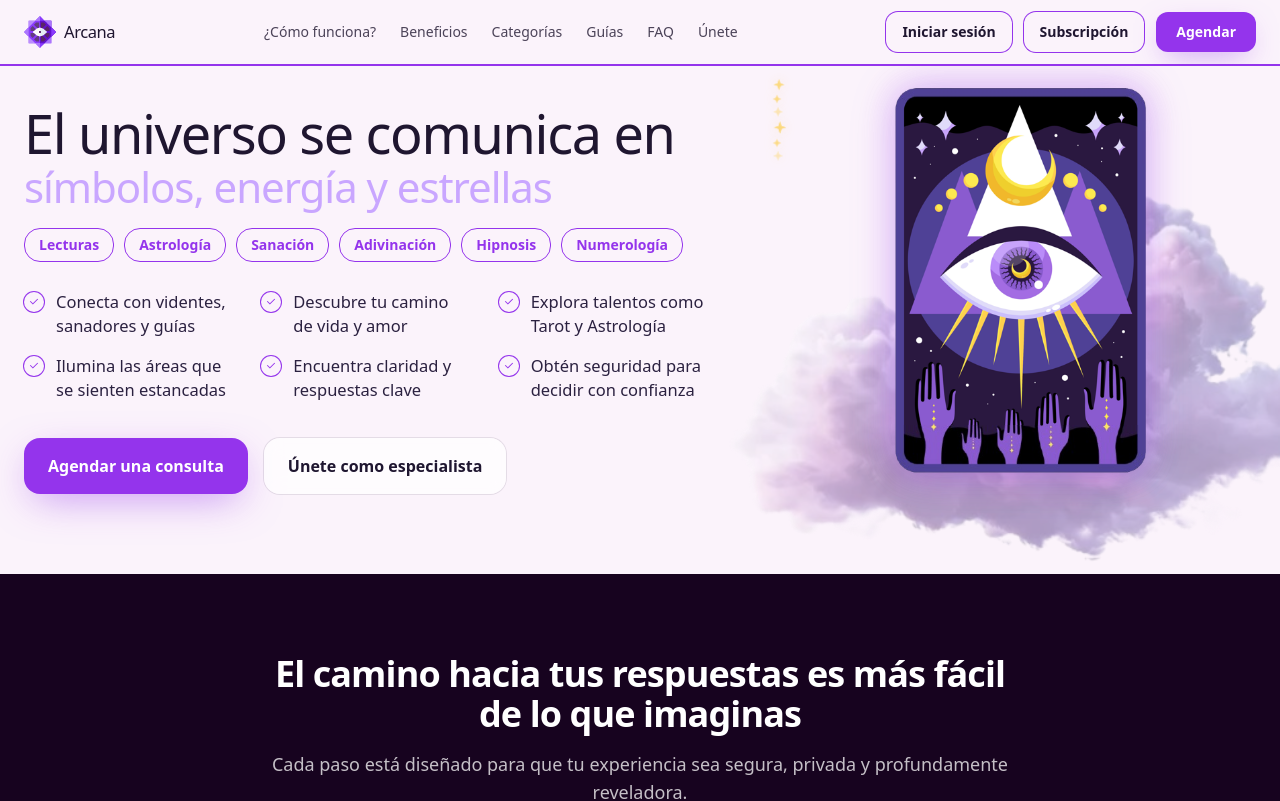
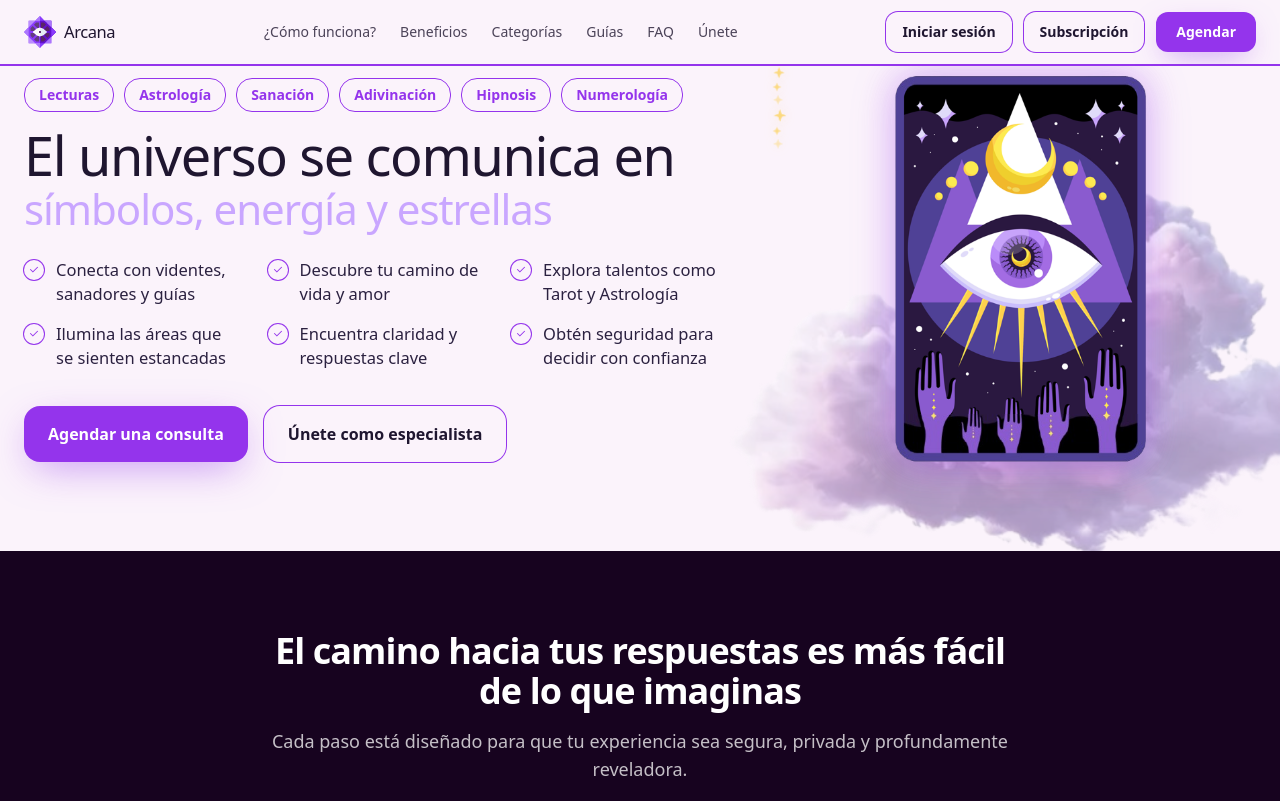
Before and after one commit to arcana302-art/arcana-v2, a Next.js app: page / in a window 1280 px wide. Shown: the top 801 px of the page. Built offline with nearby package versions, Linux system fonts and the light colour scheme.

Commit message:
Update Hero.tsx

```diff
--- a/app/components/Hero.tsx
+++ b/app/components/Hero.tsx
@@ -5,6 +5,7 @@ import Image from 'next/image';
 const HERO_IMG = '/brand/hero-card-eye.png';
 const CLOUD_IMG = '/brand/Nube1.png';
 
+/* Estrella decorativa (borde de la carta) */
 function Star({ id, style, size = 14, delay = '0s', duration = '9s' }: {
   id: string; style?: React.CSSProperties; size?: number; delay?: string; duration?: string;
 }) {
@@ -28,6 +29,7 @@ function Star({ id, style, size = 14, delay = '0s', duration = '9s' }: {
   );
 }
 
+/* Bullet con check morado */
 function Bullet({ children }: { children: React.ReactNode }) {
   return (
     <div className="flex items-start gap-3">
@@ -44,26 +46,19 @@ function Bullet({ children }: { children: React.ReactNode }) {
 export default function Hero() {
   return (
     <section className="relative overflow-hidden bg-[#FBF3FB]">
-      {/* Nube detrás de la carta */}
+      {/* Nube detrás de la carta (no se toca la línea del header) */}
       <div className="pointer-events-none absolute inset-0 z-[2]">
         <img src={CLOUD_IMG} alt="" className="cloud-img" aria-hidden="true" />
       </div>
 
       {/* Contenido */}
       <div className="relative z-10 mx-auto max-w-7xl px-6 pb-16 lg:pb-20">
-        <div className="grid grid-cols-12 items-center gap-y-10 lg:gap-x-12">
-          {/* Texto */}
+        <div className="grid grid-cols-12 items-start gap-y-8 lg:gap-x-12">
+          {/* Columna izquierda */}
           <div className="col-span-12 lg:col-span-7 xl:col-span-7">
-            <div className="max-w-[680px] mt-10">
-              <h1 className="text-[#1f1630] font-medium tracking-tight leading-[1.02] text-[44px] sm:text-[54px]">
-                El universo se comunica en
-              </h1>
-              <h2 className="mt-1 text-[42px] sm:text[50px] font-medium tracking-tight leading-[1.03] text-[#c9a6ff]">
-                símbolos, energía y estrellas
-              </h2>
-
-              {/* Talentos como botones (en el Hero) */}
-              <nav aria-label="Talentos" className="mt-5">
+            {/* Botones de talentos: justo debajo de la línea morada */}
+            <nav aria-label="Talentos" className="mt-3">
+              <div className="flex flex-wrap gap-8">
                 <div className="flex flex-wrap gap-2.5">
                   {[
                     'Lecturas',
@@ -85,10 +80,21 @@ export default function Hero() {
                     </a>
                   ))}
                 </div>
+              </div>
             </nav>
 
+            {/* Títulos */}
+            <div className="max-w-[680px] mt-4">
+              <h1 className="text-[#1f1630] font-medium tracking-tight leading-[1.02] text-[44px] sm:text-[54px]">
+                El universo se comunica en
+              </h1>
+              <h2 className="mt-1 text-[42px] sm:text[50px] font-medium tracking-tight leading-[1.03] text-[#c9a6ff]">
+                símbolos, energía y estrellas
+              </h2>
+            </div>
+
             {/* Bullets */}
-              <div className="mt-7 grid grid-cols-1 sm:grid-cols-2 md:grid-cols-3 gap-x-8 gap-y-4 text-[16.5px] text-[#2b2140]">
+            <div className="mt-7 max-w-[820px] grid grid-cols-1 sm:grid-cols-2 md:grid-cols-3 gap-x-8 gap-y-4 text-[16.5px] text-[#2b2140]">
               <Bullet>Conecta con videntes, sanadores y guías</Bullet>
               <Bullet>Descubre tu camino de vida y amor</Bullet>
               <Bullet>Explora talentos como Tarot y Astrología</Bullet>
@@ -109,16 +115,17 @@ export default function Hero() {
               <a
                 href="#"
                 className="inline-flex items-center justify-center rounded-2xl px-6 h-14 text-[#1f1630] text-base font-semibold
-                             ring-1 ring-[#1f1630]/10 bg-white/70 backdrop-blur transition-all duration-200"
+                           ring-1 ring-[#9434ec] bg-transparent hover:bg-[#9434ec]/10 transition
+                           focus-visible:outline focus-visible:outline-2 focus-visible:outline-[#9434ec] focus-visible:outline-offset-2"
               >
                 Únete como especialista
               </a>
             </div>
           </div>
-          </div>
 
-          {/* Carta + estrellas borde (sin cambios salvo posición previa) */}
+          {/* Columna derecha: carta + estrellas */}
           <div className="col-span-12 lg:col-span-5 xl:col-span-5 relative flex justify-center lg:justify-end">
+            {/* Estrellas alrededor del borde de la carta */}
             <div className="pointer-events-none absolute inset-0 z-[1]">
               <Star id="e1" size={16} style={{ left: '10%', top: '14%' }} delay="0.2s" duration="10s" />
               <Star id="e2" size={12} style={{ left: '8%',  top: '42%' }} delay="1.1s" duration="9.4s" />
@@ -128,13 +135,13 @@ export default function Hero() {
               <Star id="e6" size={14} style={{ right: '10%', bottom: '22%' }} delay="2.0s" duration="11s" />
             </div>
 
+            {/* Carta (posición como la dejaste) */}
             <div
               className="
                 relative
                 w-[170px] sm:w-[198px] md:w-[222px] lg:w-[246px] xl:w-[278px]
                 -translate-x-10 sm:-translate-x-14 md:-translate-x-16 lg:-translate-x-20 xl:-translate-x-24
-                rotate-0
-                transition-transform duration-500 hover:scale-[1.05]
+                rotate-0 transition-transform duration-500 hover:scale-[1.05]
                 drop-shadow-[0_0_20px_rgba(148,52,236,0.16)]
                 z-10 select-none
               "
```
Lines whose indentation alone changed are shown as unchanged.
